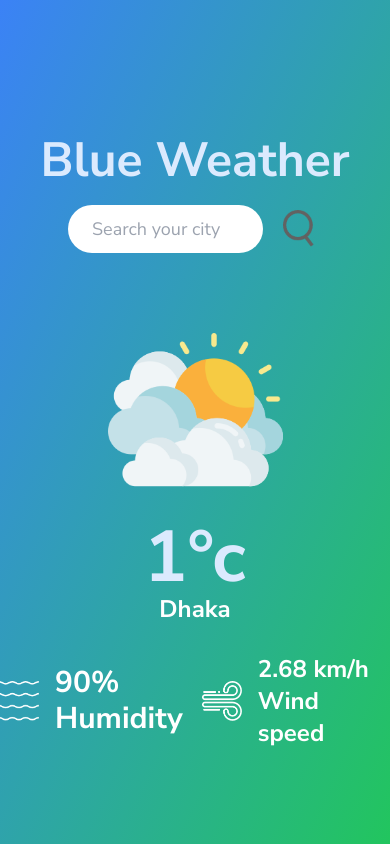
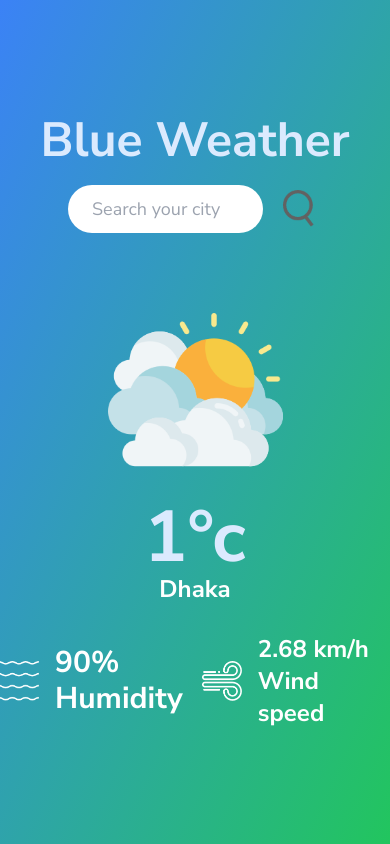
Before and after one commit to Shahriar-Tonmoy/weather-app, a plain HTML site: page index.html in a window 390 px wide. Drawn offline with nearby package versions, Linux system fonts and the light colour scheme.

Commit message:
responsive done

```diff
--- a/index.html
+++ b/index.html
@@ -27,7 +27,7 @@
 </head>
 
 <body class="nunito bg-gradient-to-br from-blue-500 to-green-500">
-    <div class="h-screen flex flex-col justify-center items-center  w-full gap-5 lg:gap-10 pt-10 lg:pt-0">
+    <div class="h-screen flex flex-col justify-center items-center  w-full gap-5 lg:gap-10 lg:pt-0">
         <h1 class="lg:flex lg:items-center lg:gap-2 text-3xl lg:text-5xl text-white text-center "><span class="hidden lg:block">Welcome To</span><span class="text-5xl lg:text-6xl text-blue-100 font-bold">Blue Weather</span>
         </h1>
         <div class="flex flex-col justify-center items-center w-full gap-3">
```
